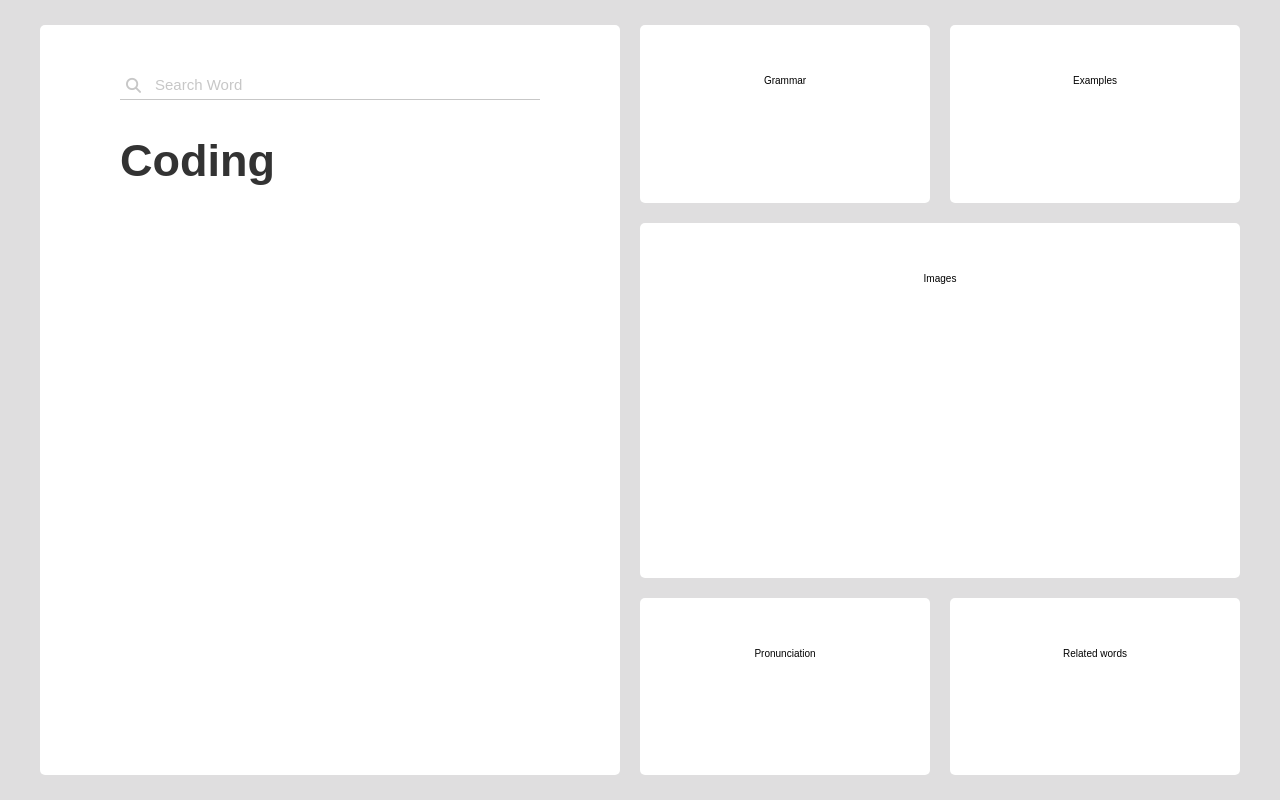
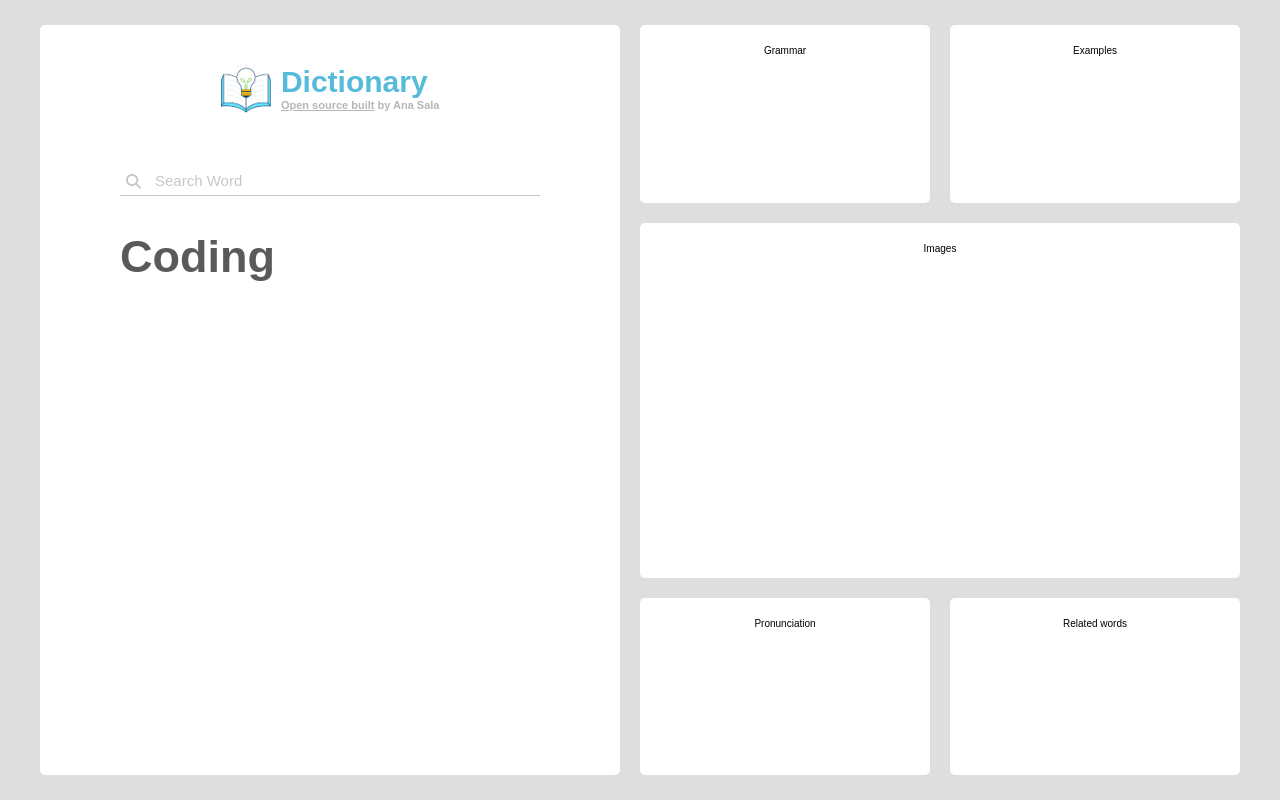
Before and after one commit to AGSS18/dictionary-react, a React (Create React App) app: page / in a window 1280 px wide. Built offline with nearby package versions, Linux system fonts and the light colour scheme.

Commit message:
Added logo

```diff
--- /dev/null
+++ b/src/components/Logo.js
@@ -0,0 +1,13 @@
+import logo from '../media/logo.png';
+import classes from './Logo.module.css';
+
+function Logo() {
+    return(
+        <div className={classes.logo}>
+            <img className={classes.image} src={logo} alt="Logo" />
+            <h1 className={classes.h1}>Dictionary <span className={classes.span}> <a href="https://github.com/AGSS18/dictionary-react" target="_blank">Open source built</a> by Ana Sala</span> </h1>
+        </div>
+    );
+}
+
+export default Logo;
--- /dev/null
+++ b/src/components/Logo.module.css
@@ -0,0 +1,33 @@
+.logo {
+  display: flex;
+  align-items: center;
+  justify-content: center;
+  width: 100%;
+  margin-bottom: 4rem;
+}
+
+.image {
+  max-width: 12%;
+  height: fit-content;
+  margin-right: 1rem;
+}
+
+.h1 {
+  font-size: 3rem;
+  text-align: start;
+  color: #54bbdb;
+}
+
+.span {
+  display: block;
+  font-size: 1.1rem;
+}
+
+.span,
+.span a {
+  color: rgb(182, 182, 182);
+}
+
+.span a:hover {
+  color: rgb(153, 153, 153);
+}
--- a/src/components/Search.js
+++ b/src/components/Search.js
@@ -4,6 +4,7 @@ import SearchEngine from "./SearchEngine";
 import CardTall from "./ui/CardTall";
 
 import classes from './Search.module.css';
+import Logo from "./Logo";
 
 function Search(props) {
     const [word, setWord] = useState(props.defaultWord);
@@ -14,8 +15,9 @@ function Search(props) {
 
     return(
         <CardTall>
+            <Logo />
             <SearchEngine handleSetWord={handleSetWord} />
-            <h1 className={classes.word}>{word}</h1>
+            <h2 className={classes.word}>{word}</h2>
         </CardTall>
     );
 }
--- a/src/components/Search.module.css
+++ b/src/components/Search.module.css
@@ -3,4 +3,6 @@
   margin-top: 3.5rem;
   text-align: start;
   text-transform: capitalize;
+  font-size: 4.5rem;
+  color: rgb(90, 90, 90);
 }
--- a/src/components/ui/Cards.module.css
+++ b/src/components/ui/Cards.module.css
@@ -15,5 +15,5 @@
   border-radius: 0.5rem;
   background-color: rgb(255, 255, 255);
   text-align: center;
-  padding: 5rem 8rem;
+  padding: 2rem 8rem;
 }
```
Also changed, not shown: src/media/logo.png.
